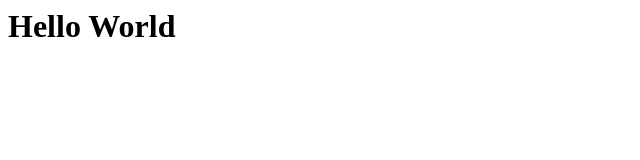
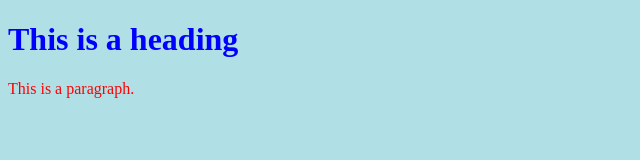
Before and after one commit to kolomiytsevs/frontend_circleci, a website: page index.html in a window 1280 px wide. Shown: the whole page, without its empty margins (0-640 px from the left). Drawn offline with Linux system fonts and the light colour scheme.

Commit message:
css test

```diff
--- a/index.html
+++ b/index.html
@@ -1,15 +1,16 @@
+<!DOCTYPE html>
 <html>
-    <head>
-        <title>circleci frontend</title>
-        <style>
-                p{
-                    color:green;
-                }
-        </style>
-    </head>
-    <body>
-        <h1>Hello World</h1>
-    </body>
+<head>
+<style>
+body {background-color: powderblue;}
+h1   {color: blue;}
+p    {color: red;}
+</style>
+</head>
+<body>
 
+<h1>This is a heading</h1>
+<p>This is a paragraph.</p>
 
+</body>
 </html>
```
